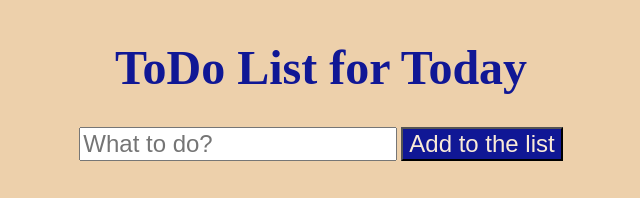
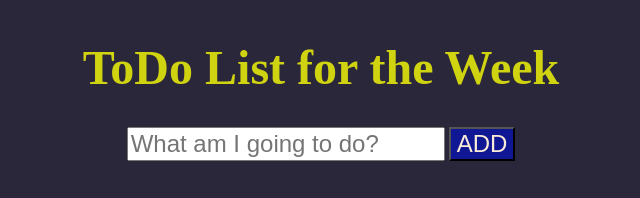
Before and after one commit to Rinataeva/week_11_task_2_todolist, a plain HTML site: page index.html in a window 1280 px wide. Shown: the whole page, without its empty margins (319-959 px from the left). Drawn offline with Linux system fonts and the light colour scheme.

Commit message:
change style

```diff
--- a/index.html
+++ b/index.html
@@ -6,10 +6,10 @@
     <title>Document</title>
     <style>
       body {
-        background-color: rgb(237, 208, 171);
+        background-color: rgb(43, 39, 59);
       }
       h1 {
-        color: rgb(16, 23, 149);
+        color: rgb(208, 211, 16);
         font-size: 3rem;
       }
       .wrapper {
@@ -22,7 +22,7 @@
         color: rgb(16, 23, 149);
       }
       #todoList {
-        color: rgb(140, 13, 157);
+        color: blanchedalmond;
         font-size: 2.5rem;
         font-weight: 700;
       }
@@ -34,7 +34,7 @@
       .done {
         /*класс для функции выполнения задачи*/
         color: rgb(16, 23, 149);
-        font-size: 1.5rem;
+        font-size: 2.5rem;
         font-weight: lighter;
 
         text-decoration: line-through;
@@ -43,10 +43,10 @@
   </head>
   <body>
     <div class="wrapper">
-      <h1>ToDo List for Today</h1>
+      <h1>ToDo List for the Week</h1>
       <div class="todo-input">
-        <input type="text" id="todo" placeholder="What to do?" />
-        <button id="addWhatToDo">Add to the list</button>
+        <input type="text" id="todo" placeholder="What am I going to do?" />
+        <button id="addWhatToDo">ADD</button>
       </div>
       <ul id="todoList">
         <!-- Здесь будут задачи -->
```
